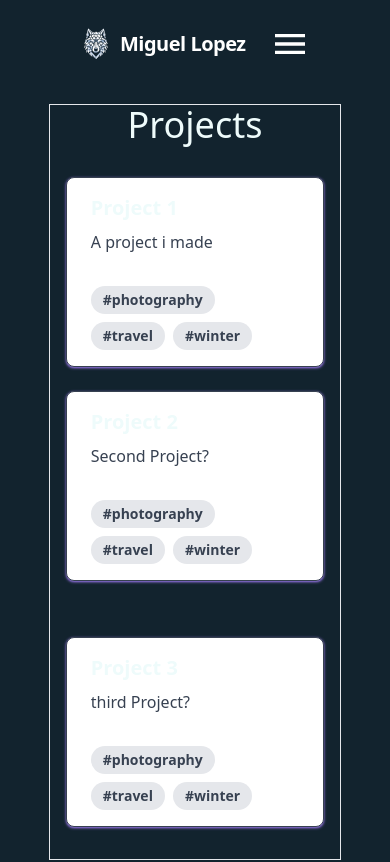
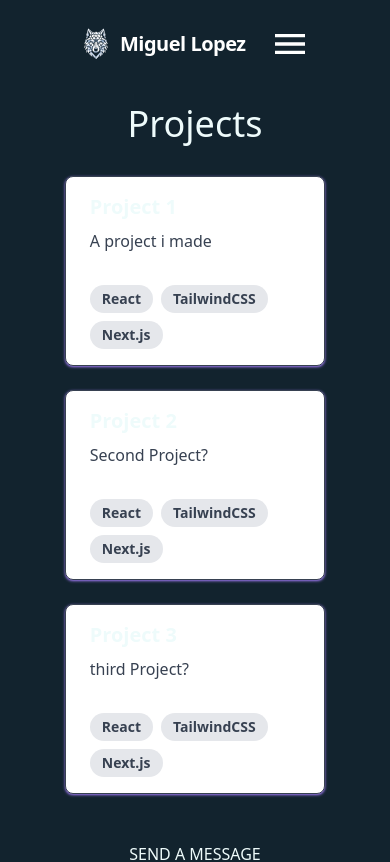
Before and after one commit to miguellopez-dev/miguellopez.dev, a Next.js app: page /projects in a window 390 px wide. Shown: the top 862 px of the page. Built offline with nearby package versions, Linux system fonts and the light colour scheme.

Commit message:
Fix card hover and center cards on mobile

```diff
--- a/app/projects/page.tsx
+++ b/app/projects/page.tsx
@@ -2,17 +2,17 @@ import Card from '@/components/Card';
 
 export default function ProjectsPage() {
     return (
-        <main className='w-3/4 m-auto my-4 border '>
+        <main className='w-3/4 m-auto my-4 '>
             <h1 className='text-center text-4xl'>Projects</h1>
-            <div className='my-4 p-4  flex flex-wrap lg:grid lg:grid-flow-col lg:gap-10'>
+            <div className='my-4 p-4 space-y-6 flex flex-wrap  align-center justify-center lg:grid lg:grid-flow-col lg:gap-10'>
                 <Card title='Project 1' description='A project i made' />
                 <Card
-                    className='mt-6'
+                    className='lg:mt-6'
                     title='Project 2'
                     description='Second Project?'
                 />
                 <Card
-                    className='mt-14'
+                    className='lg:mt-14'
                     title='Project 3'
                     description='third Project?'
                 />
--- a/components/Card/index.tsx
+++ b/components/Card/index.tsx
@@ -8,7 +8,7 @@ interface Props {
 const Card = ({ title, description, imageUrl, className }: Props) => {
     return (
         <div
-            className={`max-w-xs lg:h-96 border border-gray-700 rounded-lg overflow-hidden shadow shadow-mediumPurple hover:shadow-lg bg-white ${className}`}
+            className={`max-w-xs lg:h-96 border border-gray-700 rounded-lg overflow-hidden shadow shadow-mediumPurple hover:shadow-lg hover:shadow-mediumPurple bg-white ${className}`}
         >
             <div className='px-6 py-4'>
                 <div className='font-bold text-xl mb-2'>{title}</div>
@@ -16,13 +16,13 @@ const Card = ({ title, description, imageUrl, className }: Props) => {
             </div>
             <div className='px-6 pt-4 pb-2'>
                 <span className='inline-block bg-gray-200 rounded-full px-3 py-1 text-sm font-semibold text-gray-700 mr-2 mb-2'>
-                    #photography
+                    React
                 </span>
                 <span className='inline-block bg-gray-200 rounded-full px-3 py-1 text-sm font-semibold text-gray-700 mr-2 mb-2'>
-                    #travel
+                    TailwindCSS
                 </span>
                 <span className='inline-block bg-gray-200 rounded-full px-3 py-1 text-sm font-semibold text-gray-700 mr-2 mb-2'>
-                    #winter
+                    Next.js
                 </span>
             </div>
         </div>
```
